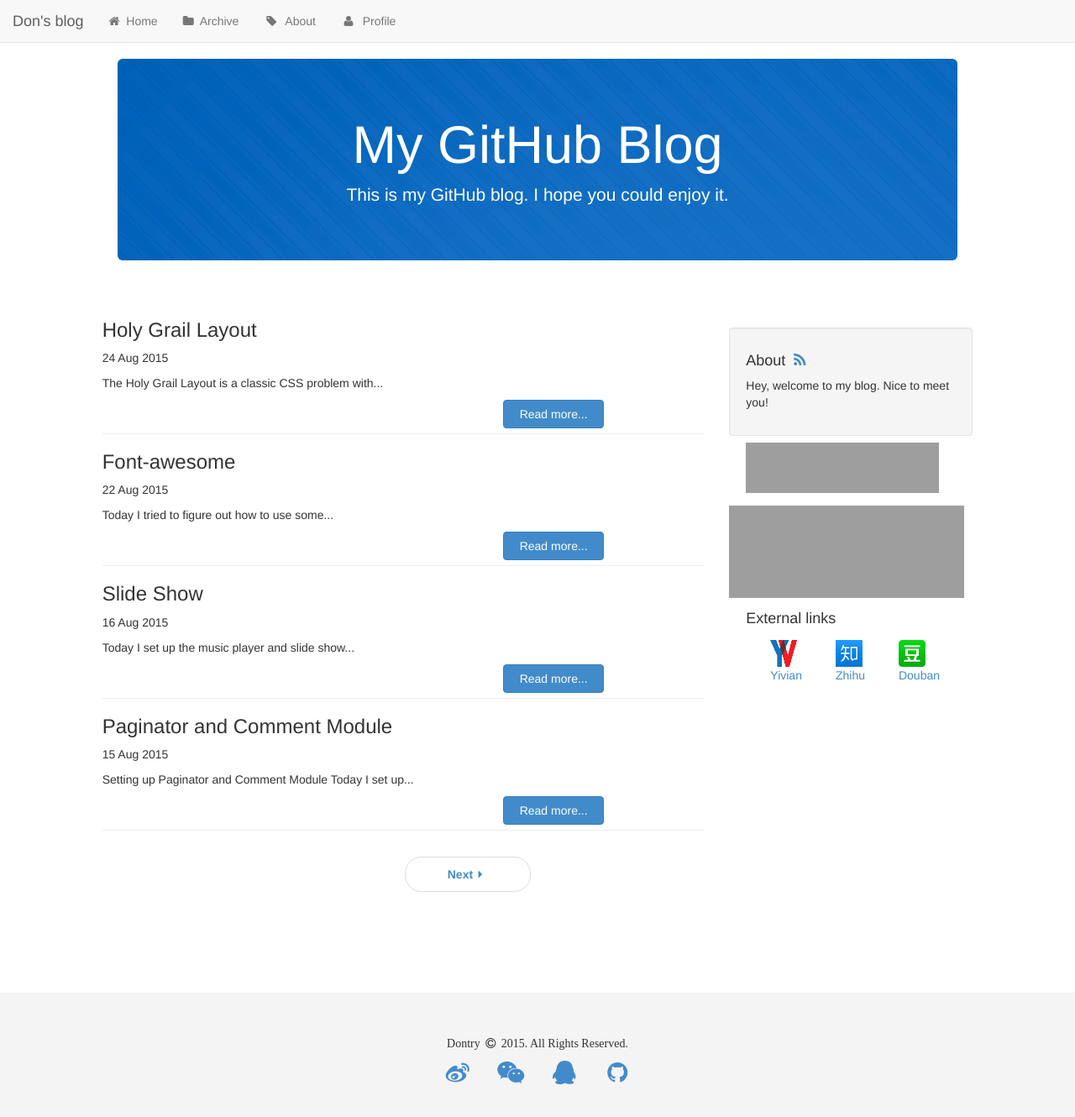
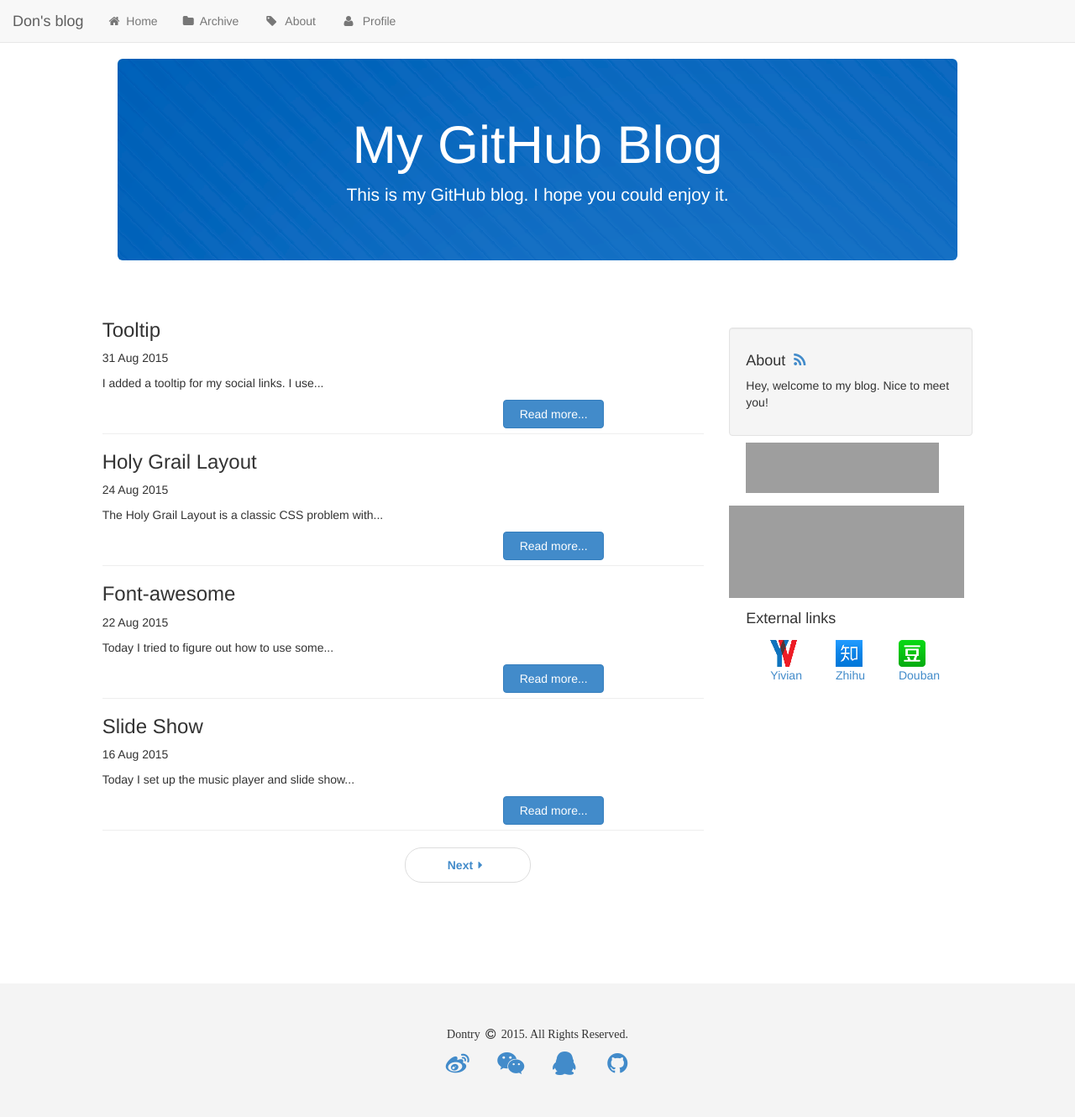
Before and after one commit to luoyuchen/dontry.github.io, a Jekyll site: the page built from index.html, in a window 1280 px wide and 1352 px high. Shown: the top 1330 px of the window at 84% size. Built offline with Jekyll 4.4.1, drawn with Linux system fonts in a browser that asks for light colours; the list of posts is cut into pages by our own code; grey boxes are pictures that could not be loaded.

```diff
--- a/_includes/footer.html
+++ b/_includes/footer.html
@@ -1,4 +1,4 @@
-<footer id="footer" class="footer container-fluid">
+<footer id="footer" class="footer">
 	<div class="container">
 		<p>
 			Dontry
--- a/_includes/paginator.html
+++ b/_includes/paginator.html
@@ -4,14 +4,14 @@
 		{% if paginator.page == 2%}
 			<li><a class="pagination-item previous" href="/" target="_self"><i class="fa fa-caret-left fa-fw"></i>Prev</a></li>
 			{% else %}
-				<li><a href="/page{{paginator.previous_page}}" class="pagination-item previous" target="_self"> <i class="fa fa-caret-left fa-fw"> Previous</i></a></li>
+				<li><a href="/page{{paginator.previous_page}}" class="pagination-item previous" target="_self"> <i class="fa fa-caret-left fa-fw"></i>Prev</a></li>
 		{% endif %}
 	{% else %}
-		<li><a class="pagination-item previous" style="opacity: 0" target="_self"><i class="fa fa-caret-left fa-fw"> Previous</i></a></li>
+		<li><a class="pagination-item previous" style="opacity: 0" target="_self"><i class="fa fa-caret-left fa-fw"></i>Prev</a></li>
 	{% endif  %}
 	{% if paginator.next_page %}
 		<li><a href="/page{{paginator.next_page}}" class="pagination-item next" target="_self">Next<i class="fa fa-caret-right fa-fw"></i></a></li>
 	{% else %}
-		<li><a class="pagination-item next" style="opacity: 0" target="_self">Next<i class="fa fa-caret-right fa-fw">s</i></a></li>
+		<li><a class="pagination-item next" style="opacity: 0" target="_self">Next<i class="fa fa-caret-right fa-fw"></i></a></li>
 	{% endif %}
 </ul>
--- /dev/null
+++ b/_posts/2015-08-31-tooltip.md
@@ -0,0 +1,6 @@
+---
+layout: post
+title: Tooltip
+---
+
+I added a tooltip for my social links. I use jQuery to set the tooltip. jQuery is an amazing framework that make my work more efficient.
--- a/css/blog_style.css
+++ b/css/blog_style.css
@@ -3,8 +3,8 @@
 	width: 100%
 }
 
-.container{
-	width: 700px;
+.container-fluid{
+	min-height: 690px;
 }
 
 .blog-header{
@@ -259,7 +259,7 @@
 	height: 45px;
 	background-color: #1D517D;
 	text-align: center;
-	z-index: 1;
+	z-index: 100;
 }
 
 #scroll-top:hover{
```
Also changed, not shown: images/qq_code.png.
